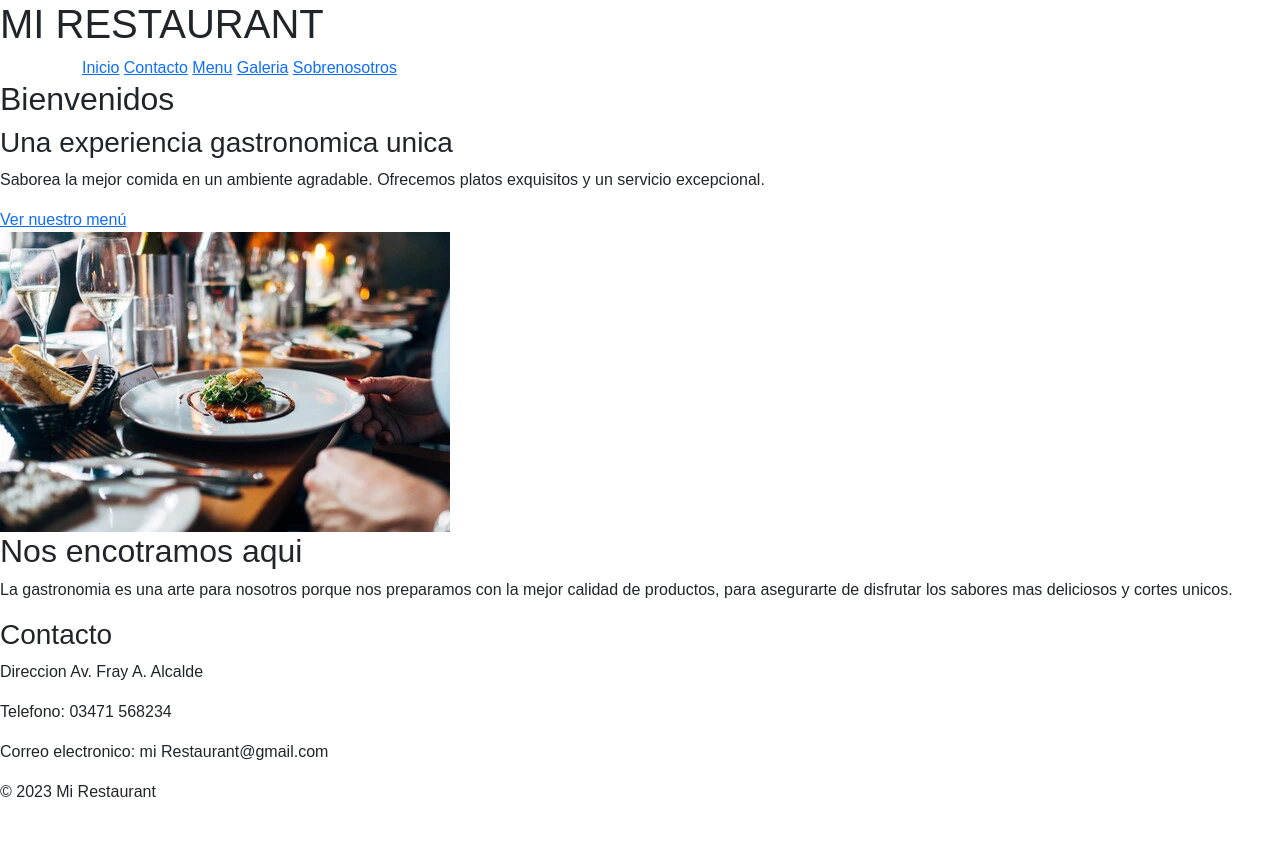
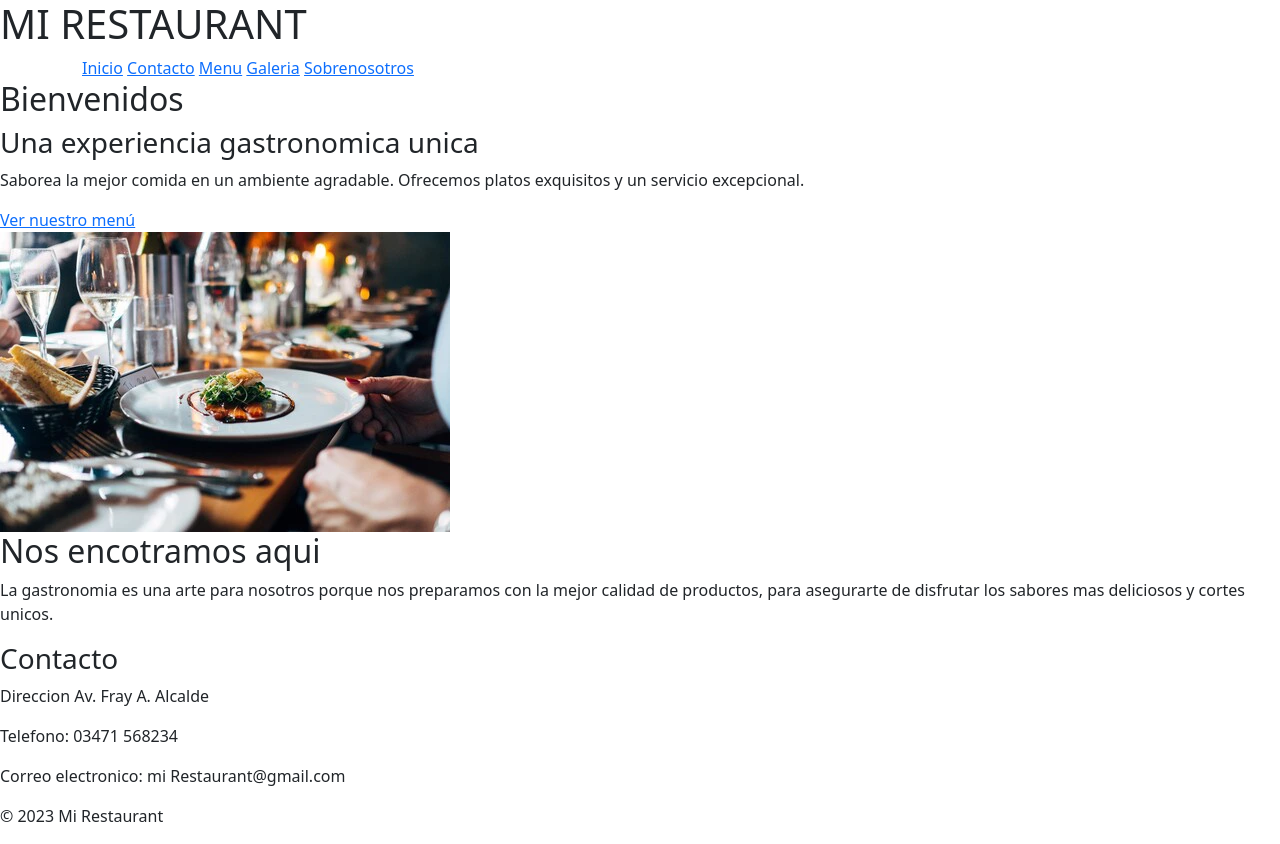
Before and after one commit to AlejadroDangelo4/mi-repositorio, a website: page index.html in a window 1280 px wide. Before the commit the page ends 820 px from the top, so only its background shows below. Drawn offline with nearby package versions, Linux system fonts and the light colour scheme.

Commit message:
actualizacion 14/11.

```diff
--- a/css/style.css
+++ b/css/style.css
@@ -1,9 +1,3 @@
 
 
 /*# sourceMappingURL=style.css.map */
-*{
-    box-sizing: border-box;
-    margin:0;
-    padding: 0;
-    font-family: Arial, Helvetica, sans-serif;
-}
```
